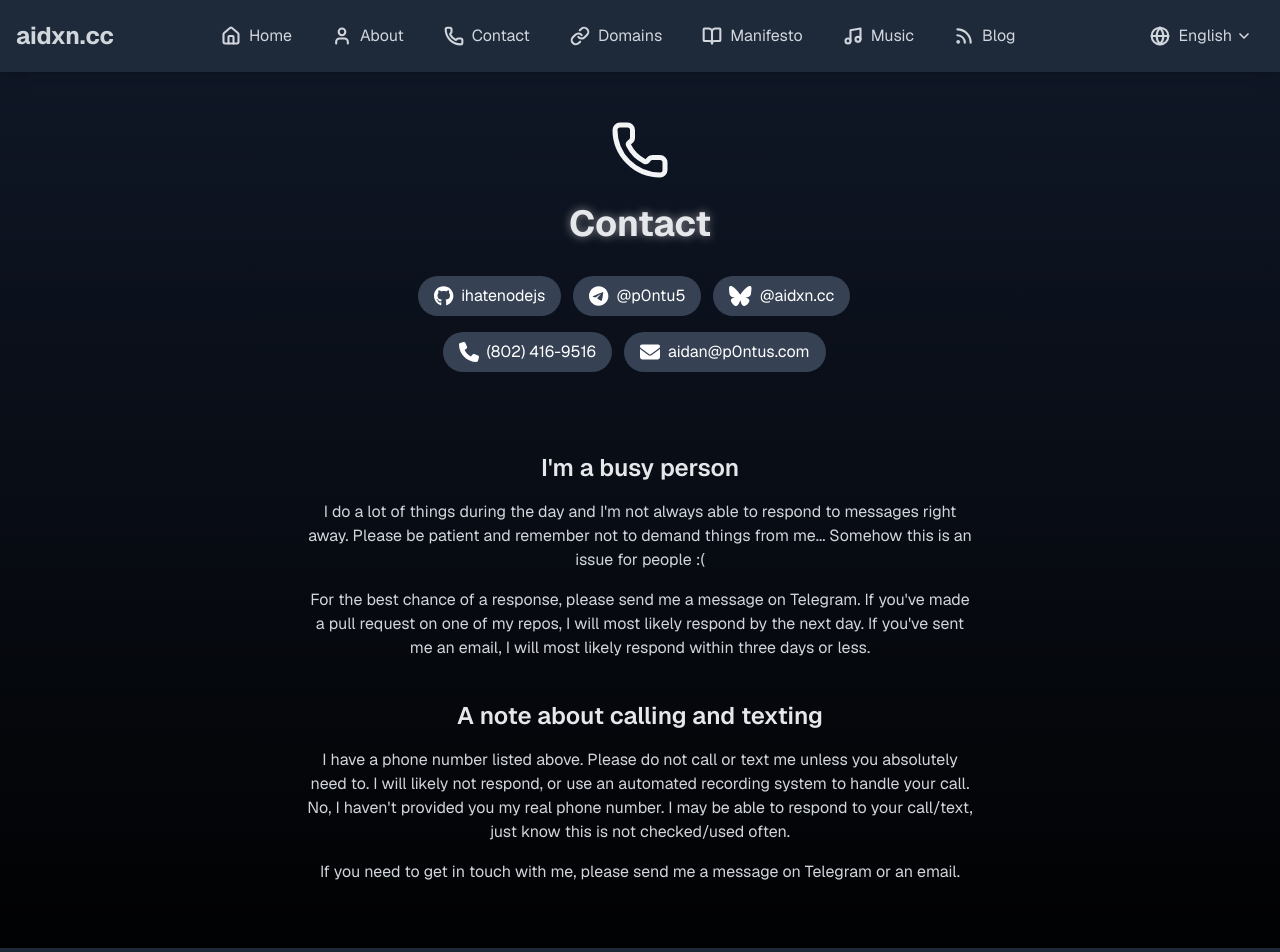
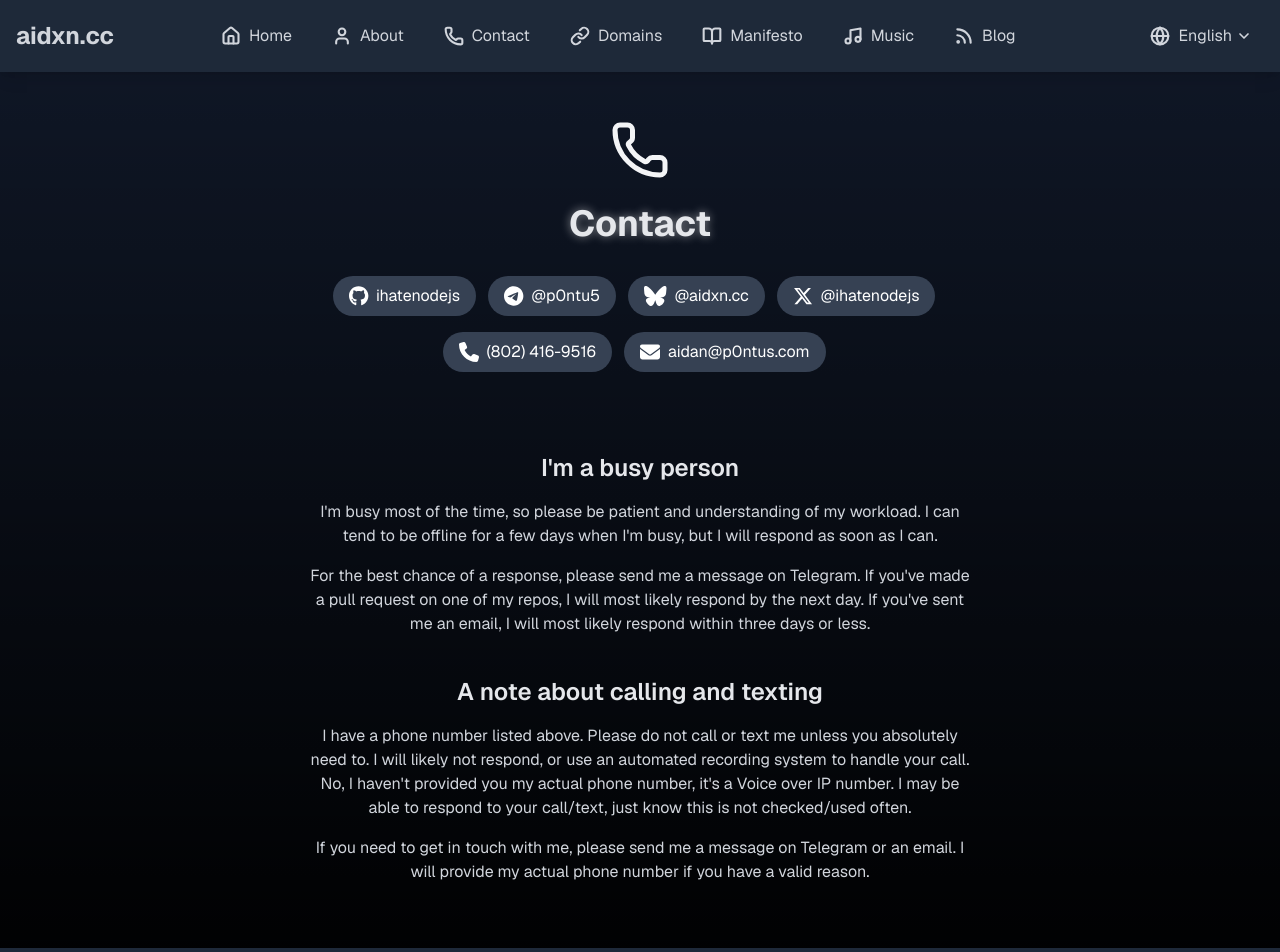
Before and after one commit to ihatenodejs/aidxnCC, a Next.js app: page /contact in a window 1280 px wide. Shown: the top 952 px of the page. Built offline with nearby package versions, Linux system fonts and the light colour scheme.

Commit message:
content: updates to content, add x account

```diff
--- a/app/contact/page.tsx
+++ b/app/contact/page.tsx
@@ -6,7 +6,7 @@ import ContactButton from '@/components/objects/ContactButton'
 import { Phone } from 'lucide-react'
 import { useTranslation } from 'react-i18next'
 import { faPhone, faEnvelope } from '@fortawesome/free-solid-svg-icons'
-import { faGithub, faTelegram, faBluesky } from '@fortawesome/free-brands-svg-icons'
+import { faGithub, faTelegram, faBluesky, faXTwitter } from '@fortawesome/free-brands-svg-icons'
 
 export default function Contact() {
   const { t } = useTranslation();
@@ -26,6 +26,7 @@ export default function Contact() {
     t('contact.buttons.github'),
     t('contact.buttons.telegram'),
     t('contact.buttons.bluesky'),
+    t('contact.buttons.x'),
     t('contact.buttons.phone'),
     t('contact.buttons.email')
   ];
@@ -34,11 +35,12 @@ export default function Contact() {
     "https://github.com/ihatenodejs",
     "https://t.me/p0ntu5",
     "https://bsky.app/profile/aidxn.cc",
+    "https://x.com/ihatenodejs",
     "tel:+18024169516",
     "mailto:aidan@p0ntus.com"
   ];
 
-  const contactButtonIcons = [faGithub, faTelegram, faBluesky, faPhone, faEnvelope];
+  const contactButtonIcons = [faGithub, faTelegram, faBluesky, faXTwitter, faPhone, faEnvelope];
 
   return (
     <div className="min-h-screen flex flex-col">
--- a/public/locales/en-US.json
+++ b/public/locales/en-US.json
@@ -1,18 +1,19 @@
 {
   "home": {
     "whoAmI": [
-      "Hey there! I'm Aidan, a systems administrator, web developer, and student from the United States. I primarily work with Node.js and Linux.",
-      "I am most interested in backend development and have experience with Node.js, Express, and Tailwind CSS. Despite my best efforts, I am no designer",
-      "When I'm not programming, I can be found re-flashing my phone with a new custom ROM and telling everyone I use Arch."
+      "Hey there! My name is Aidan, and I'm a systems administrator, full-stack developer, and student from the United States. I primarily work with Linux, Docker, Next.js, and Node.js.",
+      "I primarily focus on Linux system administration with a few servers I run for myself and others. I enjoy working on web development projects on the side, most of which are Unlicensed/CC0.",
+      "When I'm not programming, I can be found re-flashing my phone with a new custom ROM and jumping between projects."
     ],
     "whatIDo": [
-      "I am at my best when I am doing system administration, but I also enjoy working on web development projects. I enjoy contributing under open licenses more than anything. I have never felt much of a draw to profiting off my work.",
-      "I host a few public services and websites on my VPS, most of which can be found on the \"Domains\" page with a short description.",
-      "I'm most proud of LibreCloud/p0ntus mail, which is a cloud services provider that I self-host and maintain, free of charge.",
-      "I frequently write and work on a website hosted on a public Linux server, known as a \"tilde\" You can check it out"
+      "I'm at my best when I'm doing system administration, which is what I'd say I have the most experience and familiarity with.",
+      "I host a variety of public-access services and websites on my VPS, most of which can be found on my \"Domains\" page with a short description.",
+      "My biggest project is LibreCloud, a cloud services provider which I self-host and maintain. It features most services you would find from large companies like Google, although everything is free and open-source.",
+      "I frequently write and work on a website hosted on a public Linux server, known as a \"tilde.\""
     ],
     "whereYouAre": [
-      "My website is my home, not my business. I am not here to brag about my accomplishments or plug my cool SaaS product. That's why I've made every effort to make this website as personal and fun as possible.",
+      "I am not here to brag about my accomplishments or plug my cool SaaS product. That's why I've made every effort to make this website as personal and fun as possible.",
+      "I hope you find this website an interesting place to find more about me, but also learn something new, and inspire a new project or two.",
       "This page is currently hosted on Cloudflare Workers, after what happened with "
     ],
     "sections": {
@@ -22,7 +23,7 @@
     },
     "contact": {
       "title": "Send me a message",
-      "description": "Feel free to reach out for collaborations or just a hello :)",
+      "description": "Feel free to reach out for feedback, collaborations, or just a hello :)",
       "button": "Contact Me"
     },
     "donation": {
@@ -55,21 +56,22 @@
       "busyPerson": {
         "title": "I'm a busy person",
         "texts": [
-          "I do a lot of things during the day and I'm not always able to respond to messages right away. Please be patient and remember not to demand things from me... Somehow this is an issue for people :(",
+          "I'm busy most of the time, so please be patient and understanding of my workload. I can tend to be offline for a few days when I'm busy, but I will respond as soon as I can.",
           "For the best chance of a response, please send me a message on Telegram. If you've made a pull request on one of my repos, I will most likely respond by the next day. If you've sent me an email, I will most likely respond within three days or less."
         ]
       },
       "callingNote": {
         "title": "A note about calling and texting",
         "texts": [
-          "I have a phone number listed above. Please do not call or text me unless you absolutely need to. I will likely not respond, or use an automated recording system to handle your call. No, I haven't provided you my real phone number. I may be able to respond to your call/text, just know this is not checked/used often.",
-          "If you need to get in touch with me, please send me a message on Telegram or an email."
+          "I have a phone number listed above. Please do not call or text me unless you absolutely need to. I will likely not respond, or use an automated recording system to handle your call. No, I haven't provided you my actual phone number, it's a Voice over IP number. I may be able to respond to your call/text, just know this is not checked/used often.",
+          "If you need to get in touch with me, please send me a message on Telegram or an email. I will provide my actual phone number if you have a valid reason."
         ]
       }
     },
     "buttons": {
       "github": "ihatenodejs",
       "telegram": "@p0ntu5",
+      "x": "@ihatenodejs",
       "bluesky": "@aidxn.cc",
       "phone": "(802) 416-9516",
       "email": "aidan@p0ntus.com"
```
